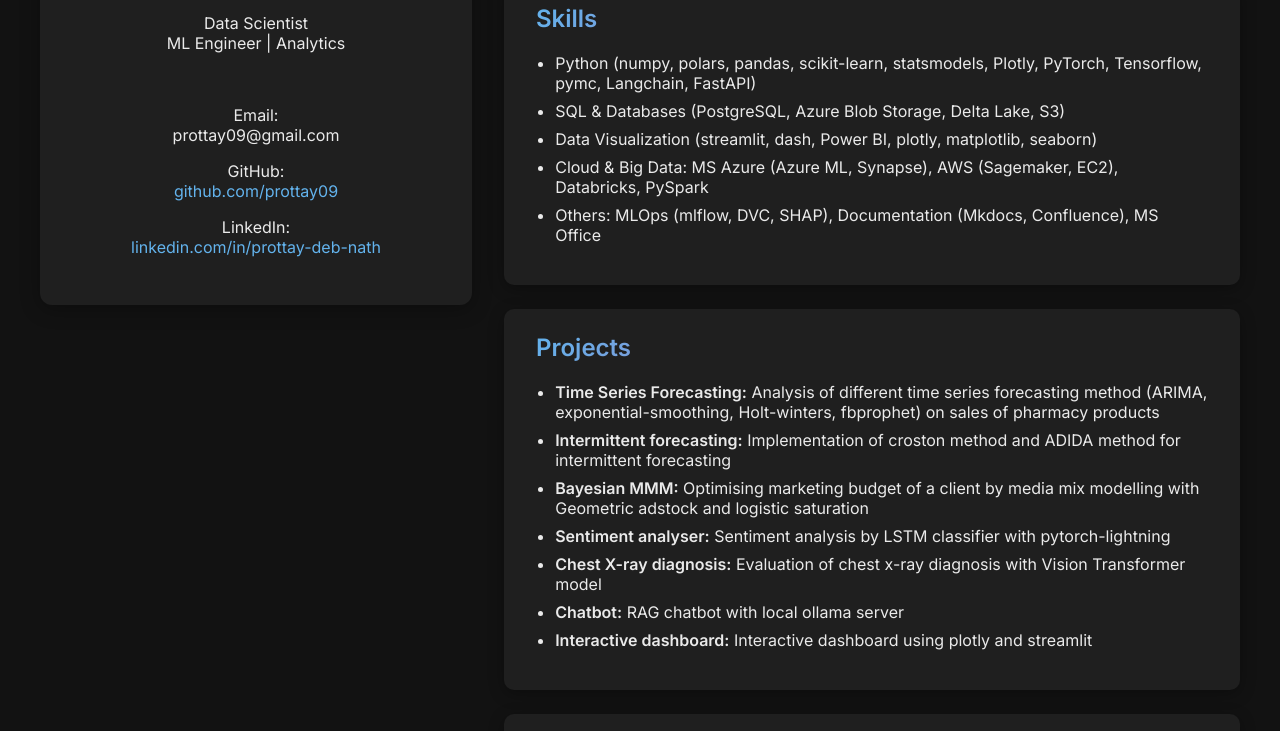
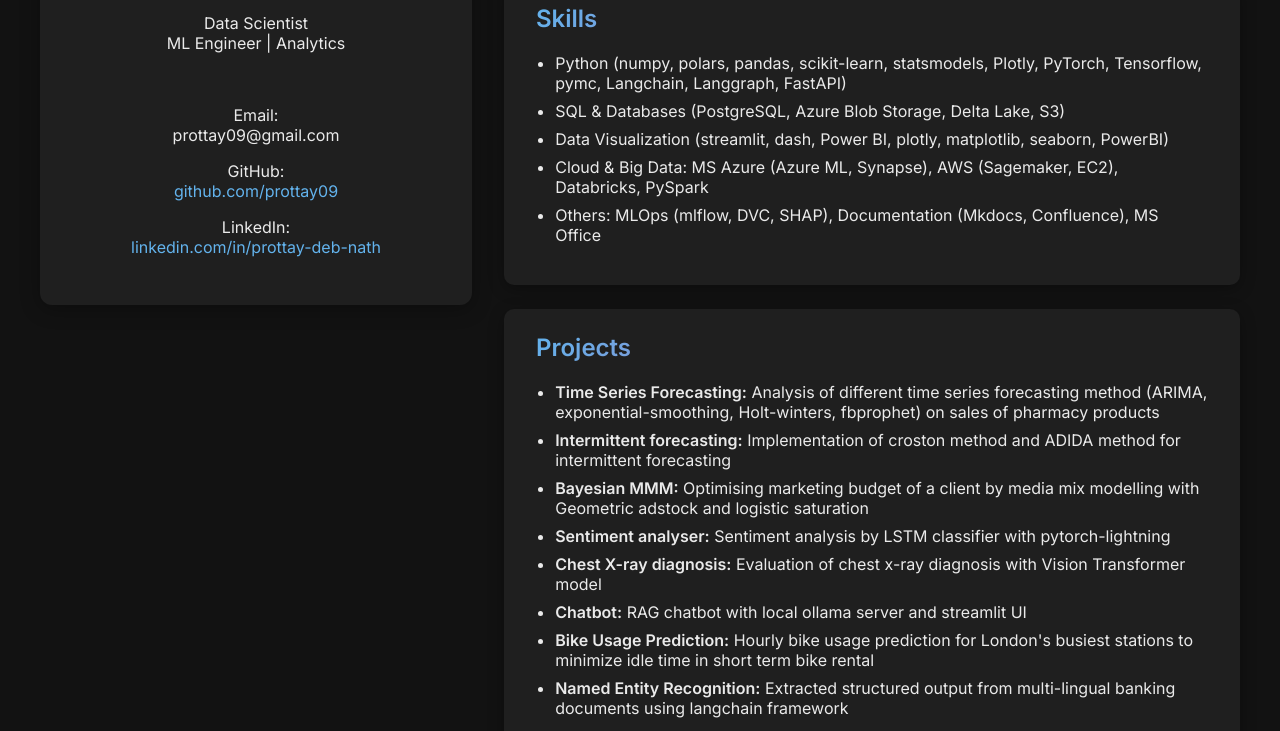
Before and after one commit to prottay09/portfolio, a plain HTML site: page index.html in a window 1280 px wide. Shown: the part 309-1040 px from the top of the page. Drawn offline with Linux system fonts and the light colour scheme.

Commit message:
feat: add new projects

```diff
--- a/index.html
+++ b/index.html
@@ -173,7 +173,7 @@
         <p>
             Data Scientist with 5+ years of experience working in a data science consultancy, delivering impactful machine learning and
             analytics solutions across aviation, manufacturing, logistics and healthcare industries. Skilled in Python, SQL, and Cloud
-            environments, with a strong focus on demand forecasting, dynamic pricing, predictive modelling, optimisation, and time
+            environments, with a strong focus on demand forecasting, generative AI, predictive modelling, optimisation, and time
             series analysis. Recognised for driving innovation and leading initiatives that align technical solutions with business objectives
 
         </p>
@@ -182,9 +182,9 @@
       <section>
         <h2>Skills</h2>
         <ul>
-            <li>Python (numpy, polars, pandas, scikit-learn, statsmodels, Plotly, PyTorch, Tensorflow, pymc, Langchain, FastAPI)</li>
+            <li>Python (numpy, polars, pandas, scikit-learn, statsmodels, Plotly, PyTorch, Tensorflow, pymc, Langchain, Langgraph, FastAPI)</li>
             <li>SQL & Databases (PostgreSQL, Azure Blob Storage, Delta Lake, S3)</li>
-            <li>Data Visualization (streamlit, dash, Power BI, plotly, matplotlib, seaborn)</li>
+            <li>Data Visualization (streamlit, dash, Power BI, plotly, matplotlib, seaborn, PowerBI)</li>
             <li>Cloud & Big Data: MS Azure (Azure ML, Synapse), AWS (Sagemaker, EC2), Databricks, PySpark</li>
             <li>Others: MLOps (mlflow, DVC, SHAP), Documentation (Mkdocs, Confluence), MS Office</li>
             </ul>
@@ -198,8 +198,9 @@
             <li><strong>Bayesian MMM:</strong> Optimising marketing budget of a client by media mix modelling with Geometric adstock and logistic saturation </li>
             <li><strong>Sentiment analyser:</strong> Sentiment analysis by LSTM classifier with pytorch-lightning</li>
             <li><strong>Chest X-ray diagnosis:</strong> Evaluation of chest x-ray diagnosis with Vision Transformer model</li>
-            <li><strong>Chatbot:</strong> RAG chatbot with local ollama server</li>
-            <li><strong>Interactive dashboard:</strong> Interactive dashboard using plotly and streamlit</li>
+            <li><strong>Chatbot:</strong> RAG chatbot with local ollama server and streamlit UI</li>
+            <li><strong>Bike Usage Prediction:</strong> Hourly bike usage prediction for London's busiest stations to minimize idle time in short term bike rental</li>
+            <li><strong>Named Entity Recognition:</strong> Extracted structured output from multi-lingual banking documents using langchain framework</li>
             </ul>
       </section>
 
```
